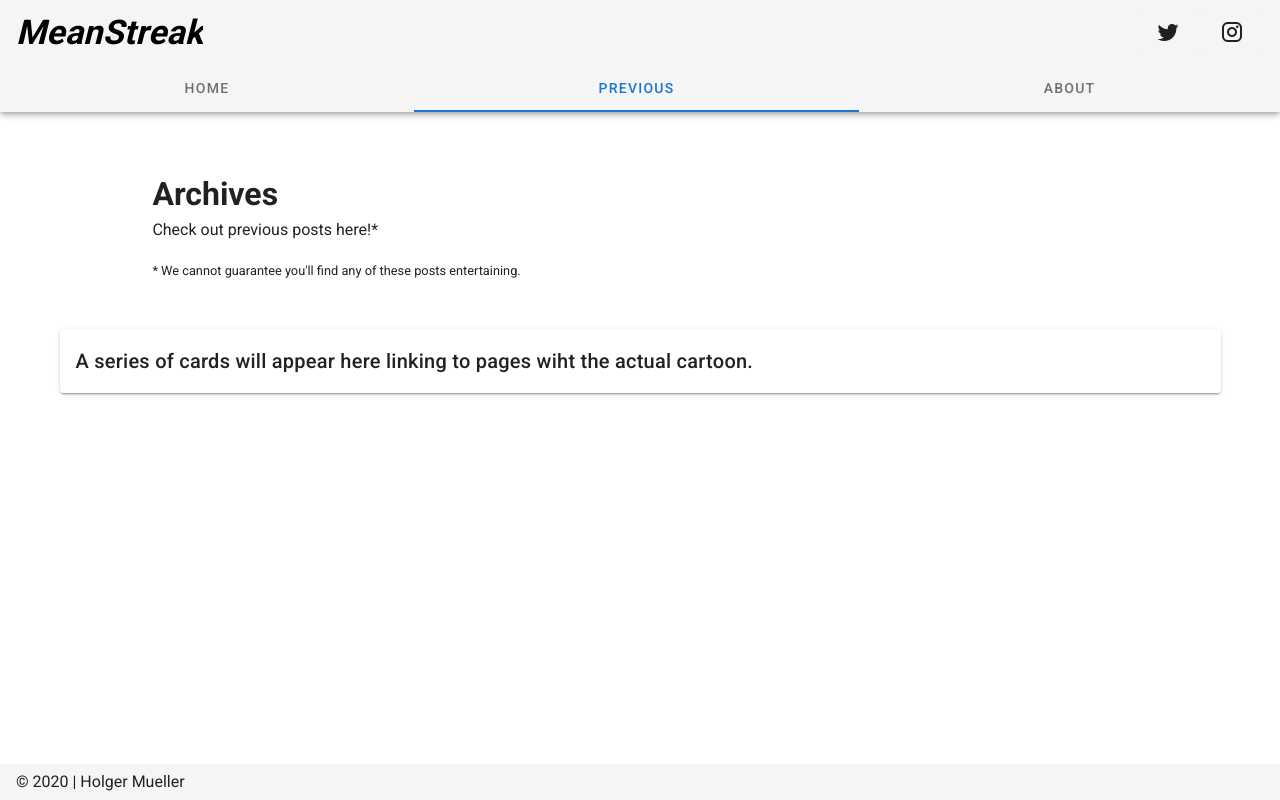
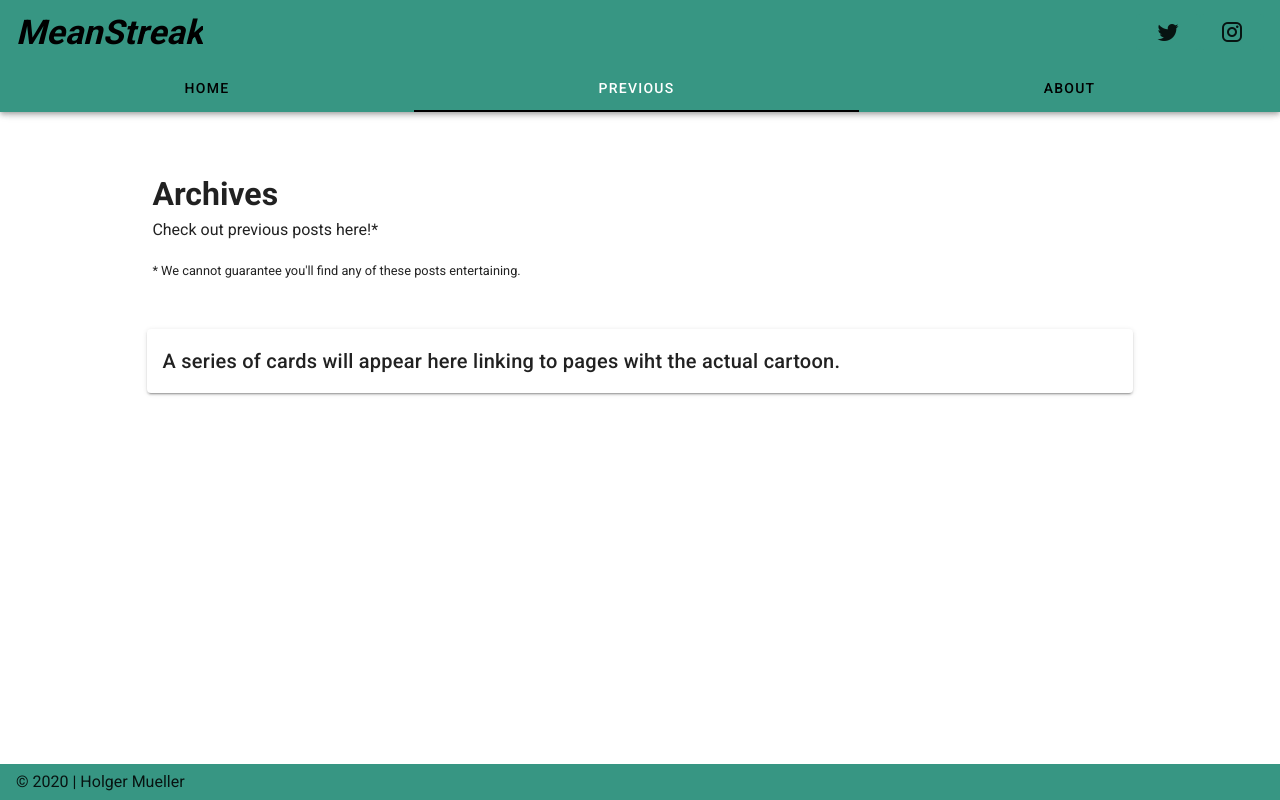
Before and after one commit to Holgermueller/meanstreakvue, a Nuxt app: page /previous/previous in a window 1280 px wide. Built offline with nearby package versions, Linux system fonts and the light colour scheme.

Commit message:
some styling before work

```diff
--- a/layouts/default.vue
+++ b/layouts/default.vue
@@ -1,7 +1,7 @@
 <template>
   <v-app dark>
-    <v-app-bar app>
-      <v-toolbar-title>
+    <v-app-bar color="#379683" app>
+      <v-toolbar-title color="#05386b">
         <nuxt-link to="/">
           <strong class="display-1 font-italic font-weight-bold name">
             MeanStreak</strong
@@ -10,26 +10,27 @@
       </v-toolbar-title>
 
       <v-spacer></v-spacer>
-      <v-btn depressed>
+      <v-btn color="#379683" depressed>
         <v-icon>
           {{ 'mdi-twitter' }}
         </v-icon>
       </v-btn>
-      <v-btn depressed>
+      <v-btn color="#379683" depressed>
         <v-icon>
           {{ 'mdi-instagram' }}
         </v-icon>
       </v-btn>
 
       <template v-slot:extension>
-        <v-tabs centered grow class="tabs">
-          <v-tab to="/">
+        <v-tabs centered grow class="tabs" dark>
+          <v-tabs-slider color="black" />
+          <v-tab to="/" class="black--text">
             Home
           </v-tab>
           <v-tab to="/previous/previous">
             Previous
           </v-tab>
-          <v-tab to="/about">
+          <v-tab to="/about" class="black--text">
             About
           </v-tab>
         </v-tabs>
@@ -42,7 +43,7 @@
       </v-container>
     </v-content>
 
-    <v-footer app>
+    <v-footer color="#379683" app>
       <span>&copy; {{ new Date().getFullYear() }} | Holger Mueller</span>
     </v-footer>
   </v-app>
--- a/pages/previous/previous.vue
+++ b/pages/previous/previous.vue
@@ -10,7 +10,7 @@
       >
     </div>
 
-    <v-card>
+    <v-card class="archive-card">
       <v-card-title
         >A series of cards will appear here linking to pages wiht the actual
         cartoon.
@@ -23,4 +23,8 @@
 .page-title {
   margin: 4% 8%;
 }
+.archive-card {
+  margin: 0 auto;
+  width: 85%;
+}
 </style>
```
